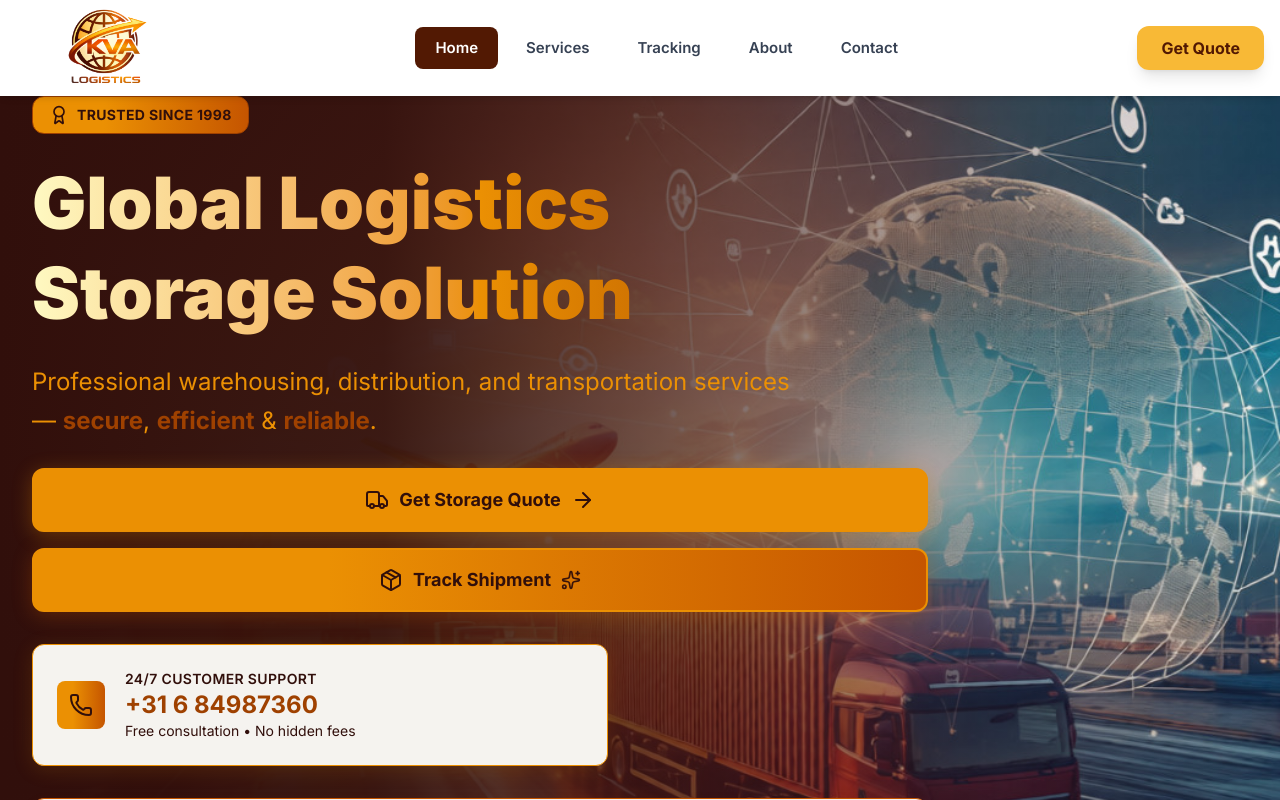
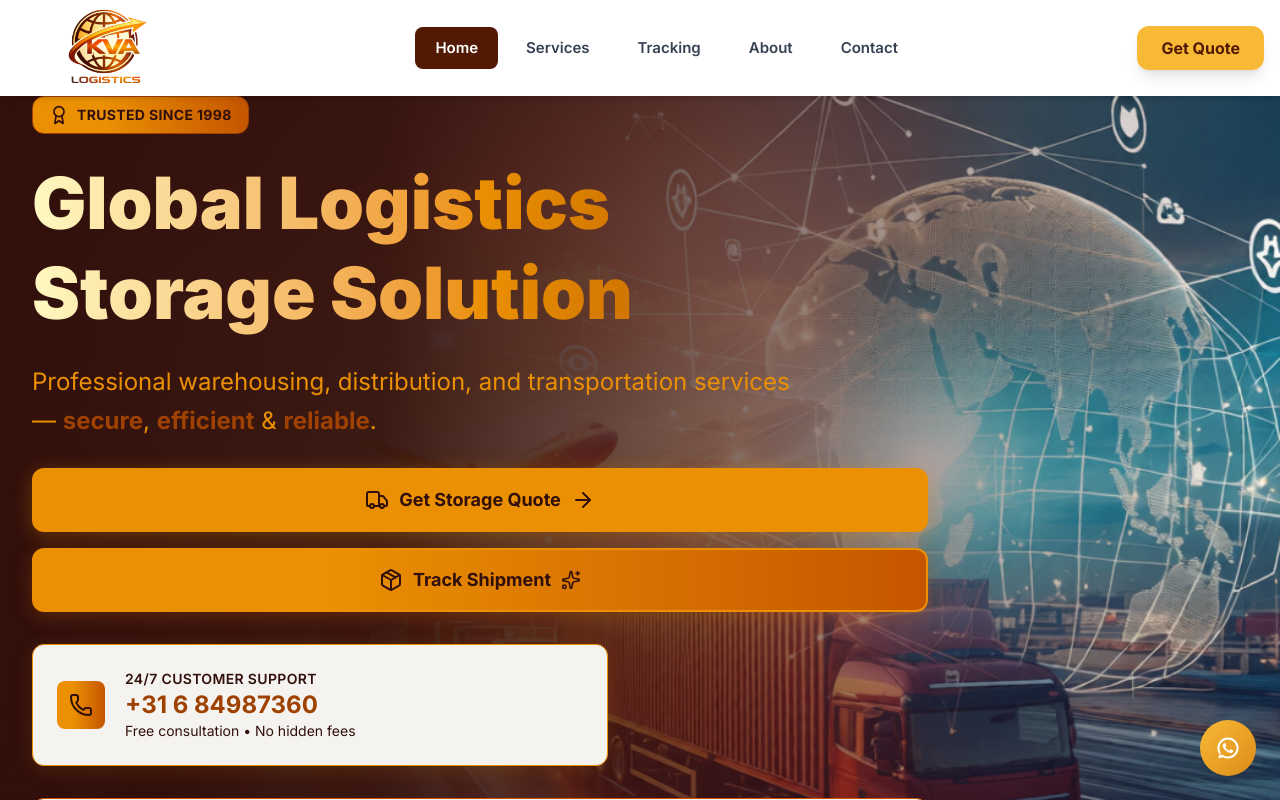
Before and after one commit to Prathamesh0008/KVA-Logistic, a Next.js app: page / in a window 1280 px wide. Shown: the top 800 px of the page. Built offline with nearby package versions, Linux system fonts and the light colour scheme.

Commit message:
Upasana -05/03/2026

```diff
--- /dev/null
+++ b/app/components/WhatsAppButton.jsx
@@ -0,0 +1,31 @@
+"use client";
+
+export default function WhatsAppButton() {
+  const phone = "31684987360"; // without +
+
+  return (
+    <a
+      href={`https://wa.me/${phone}`}
+      target="_blank"
+      rel="noopener noreferrer"
+      className="fixed bottom-6 right-6 z-50 group"
+    >
+      <div
+        className="flex items-center justify-center w-14 h-14 rounded-full shadow-lg transition-all duration-300 hover:scale-110"
+        style={{
+          background: "linear-gradient(135deg,#f8b936,#dc8c18)",
+        }}
+      >
+        <svg
+          xmlns="http://www.w3.org/2000/svg"
+          viewBox="0 0 32 32"
+          width="26"
+          height="26"
+          fill="white"
+        >
+          <path d="M16.001 3C8.821 3 3 8.821 3 16c0 2.825.936 5.437 2.515 7.54L4 29l5.632-1.48A12.944 12.944 0 0016 29c7.18 0 13-5.82 13-13S23.18 3 16.001 3zm0 23.5c-2.199 0-4.305-.646-6.102-1.865l-.437-.283-3.342.878.892-3.257-.287-.451A10.462 10.462 0 015.5 16c0-5.79 4.711-10.5 10.501-10.5S26.5 10.21 26.5 16s-4.71 10.5-10.499 10.5zm5.816-7.816c-.318-.159-1.881-.928-2.172-1.033-.291-.106-.503-.159-.716.159-.212.318-.821 1.033-1.006 1.246-.185.212-.371.238-.689.079-.318-.159-1.345-.495-2.562-1.579-.947-.844-1.586-1.885-1.772-2.203-.185-.318-.02-.49.139-.649.143-.142.318-.371.477-.557.159-.185.212-.318.318-.53.106-.212.053-.397-.027-.557-.079-.159-.716-1.726-.981-2.364-.258-.62-.521-.535-.716-.545l-.609-.011c-.212 0-.557.079-.848.397-.291.318-1.112 1.086-1.112 2.649 0 1.563 1.139 3.072 1.298 3.284.159.212 2.24 3.419 5.425 4.794.758.327 1.349.522 1.809.668.76.242 1.451.208 1.998.126.61-.091 1.881-.768 2.147-1.509.265-.741.265-1.377.186-1.509-.079-.132-.291-.212-.609-.371z"/>
+        </svg>
+      </div>
+    </a>
+  );
+}
--- a/app/layout.js
+++ b/app/layout.js
@@ -2,6 +2,7 @@ import { Inter } from 'next/font/google'
 import './globals.css'
 import Header from './components/Header'
 import Footer from './components/Footer'
+import WhatsAppButton from './components/WhatsAppButton'
 
 const inter = Inter({ subsets: ['latin'] })
 
@@ -14,10 +15,13 @@ export default function RootLayout({ children }) {
   return (
     <html lang="en">
       <body className={inter.className}>
-        <div className="min-h-screen ">
+        <div className="min-h-screen">
           <Header />
-          <main className="">{children}</main>
+          <main>{children}</main>
           <Footer />
+
+          {/* WhatsApp Floating Button */}
+          <WhatsAppButton />
         </div>
       </body>
     </html>
```
